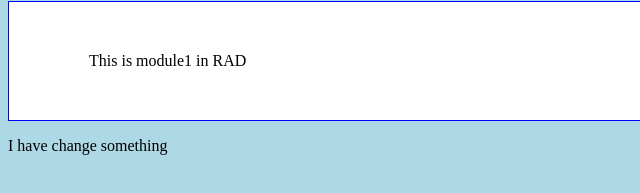
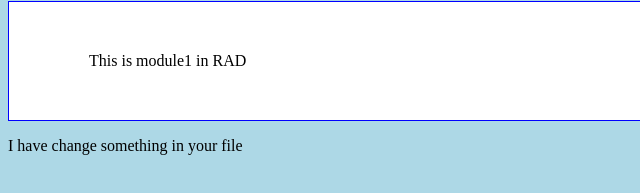
Before and after one commit to ShehanLahiru/GitTutorials, a plain HTML site: page RapidAplicationDevelopment/Module1/index.html in a window 1280 px wide. Shown: the part 65-258 px from the top of the page, 0-640 px from the left. Drawn offline with Linux system fonts and the light colour scheme.

Commit message:
i modified html file

```diff
--- a/RapidAplicationDevelopment/Module1/index.html
+++ b/RapidAplicationDevelopment/Module1/index.html
@@ -7,6 +7,6 @@
 
 	<body>
 		<div>This is module1 in RAD</div>
-		<p>I have change something <p>
+		<p>I have change something in your file <p>
 	</body>
 </HTML>
```
